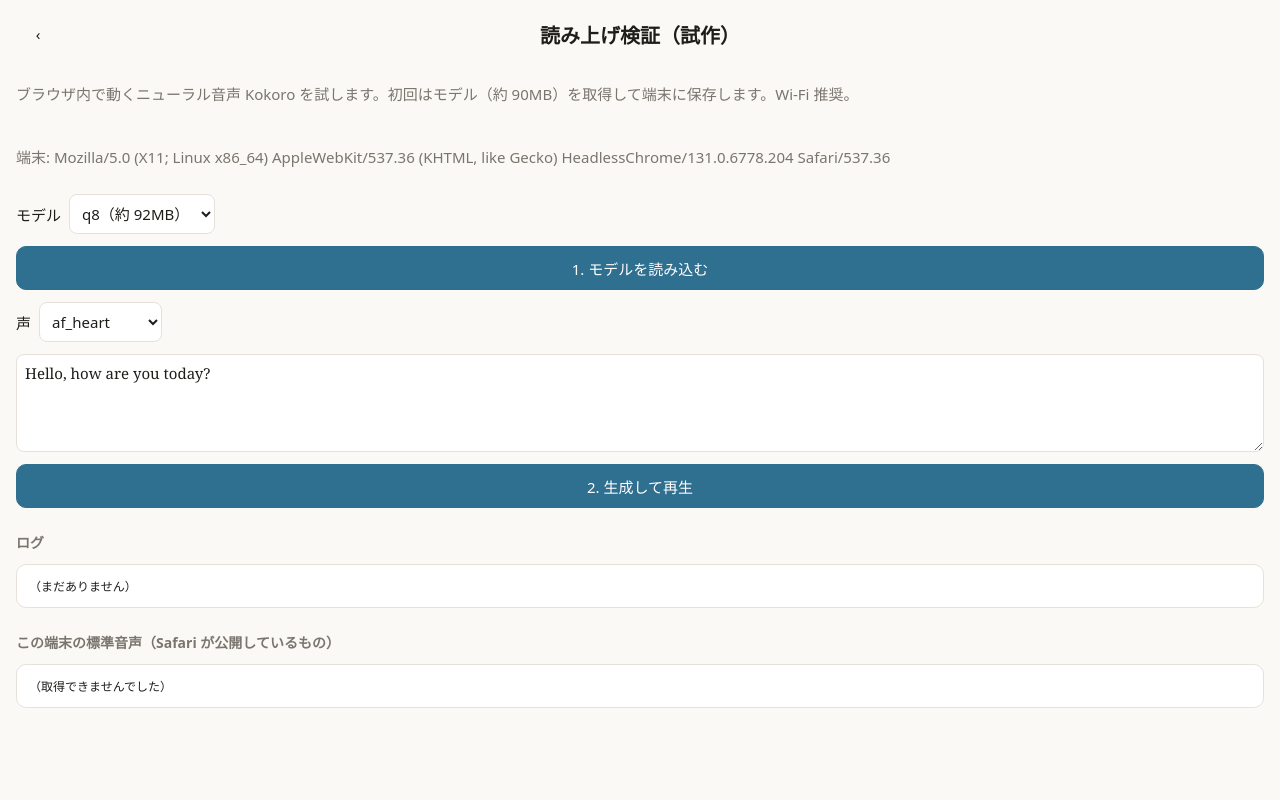
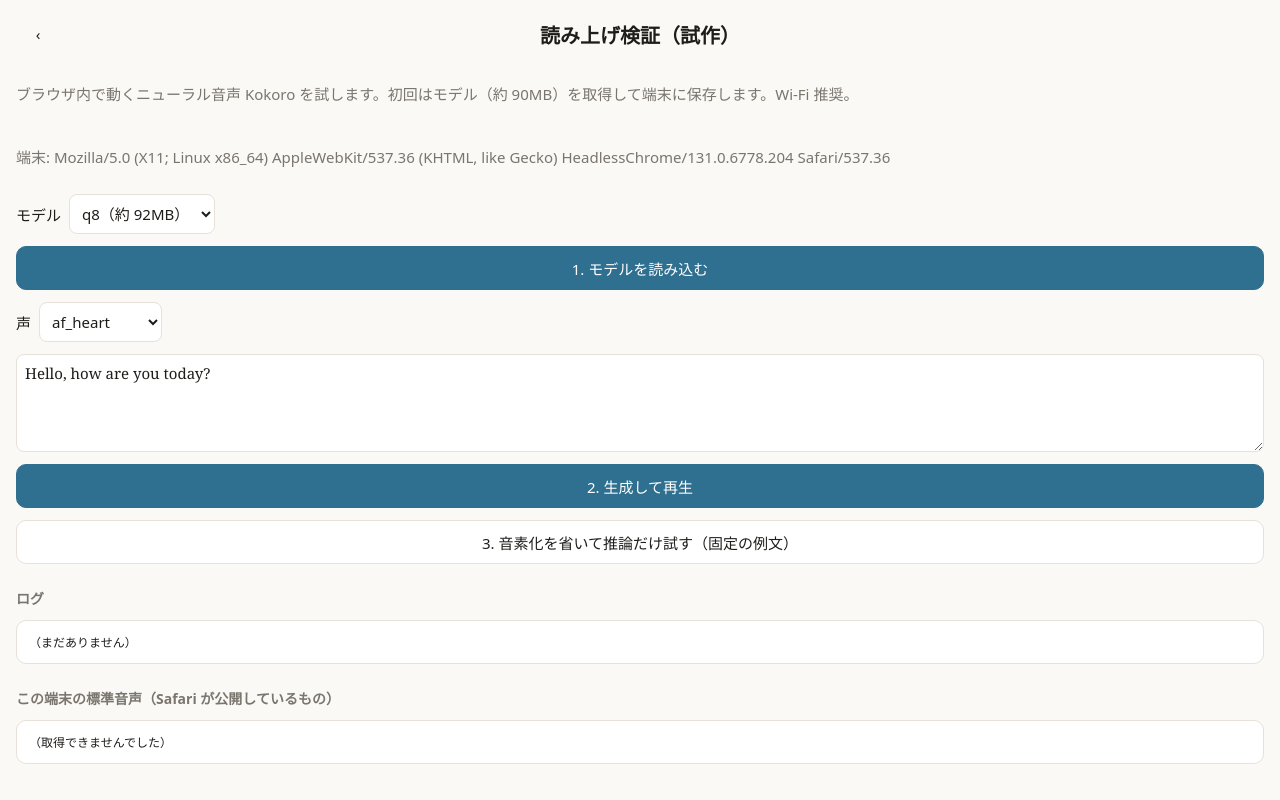
Before and after one commit to shinnkura/Lisread, a React (Vite) app: page / in a window 1280 px wide. Both pictures are taken after a click on the button "読み上げ検証（試作）". Built offline with nearby package versions, Linux system fonts and the light colour scheme.

Commit message:
試作: 音素化を省いた推論テストボタンと、音素化の時間制限を追加

```diff
--- a/src/services/speech/kokoro/KokoroBrowser.ts
+++ b/src/services/speech/kokoro/KokoroBrowser.ts
@@ -80,8 +80,9 @@ export async function loadKokoro(opts: { modelFile?: KokoroModelFile; onProgress
   stage('ランタイム起動', t);
   t = performance.now();
   const { phonemize } = await import('phonemizer');
-  await phonemize('hello', 'en-us'); // espeak-ng の初期化をここで済ませ、生成時に固まって見えないようにする
-  stage('音素化ライブラリ準備', t);
+  // espeak-ng の初期化をここで済ませる。iPhone Safari で固まる事例があるため 20 秒で打ち切り、読み込み自体は続行する
+  const warm = await Promise.race([phonemize('hello', 'en-us').then(() => 'ok'), new Promise<string>((r) => setTimeout(() => r('timeout'), 20000))]);
+  stage(warm === 'ok' ? '音素化ライブラリ準備' : '音素化ライブラリ準備（20 秒で応答なし。音素化は使えない可能性）', t);
   t = performance.now();
   const vocab = vocabFromTokenizerJson(JSON.parse(new TextDecoder().decode(await fetchCached(`${base}/tokenizer.json`, opts.onProgress))));
   let modelBuf: ArrayBuffer | null = await fetchCached(`${base}/onnx/${modelFile}.onnx`, opts.onProgress);
--- a/src/views/lab/TtsLabView.tsx
+++ b/src/views/lab/TtsLabView.tsx
@@ -12,6 +12,15 @@ const VOICES = ['af_heart', 'af_bella', 'af_nicole', 'af_sarah', 'am_adam', 'am_
 // Node での比較: uint8 は q8 と同速で 2 倍のサイズ、q8f16 / fp16 は CPU（wasm）で動かないため q8 のみ
 const MODELS: { id: KokoroModelFile; label: string }[] = [{ id: 'model_quantized', label: 'q8（約 92MB）' }];
 const DEFAULT_TEXT = 'Hello, how are you today?';
+// 音素化を通さずに推論だけを測るための固定音素（"Hello, how are you today?" を espeak で音素化した結果）
+const FIXED_PHONEMES = 'həlˈoʊ, hˌaʊ ɑːɹ juː tədˈeɪ?';
+
+function withTimeout<T>(p: Promise<T>, ms: number, what: string): Promise<T> {
+  return new Promise((res, rej) => {
+    const t = setTimeout(() => rej(new Error(`${what}が ${ms / 1000} 秒以内に終わりませんでした`)), ms);
+    p.then((v) => { clearTimeout(t); res(v); }, (e) => { clearTimeout(t); rej(e); });
+  });
+}
 
 export function TtsLabView() {
   const [modelFile, setModelFile] = useState<KokoroModelFile>('model_quantized');
@@ -69,7 +78,7 @@ export function TtsLabView() {
     }
   };
 
-  const generate = async () => {
+  const generate = async (fixedPhonemes?: string) => {
     unlockAudio();
     const k = kokoro.current;
     if (!k) { add('先にモデルを読み込んでください'); return; }
@@ -77,9 +86,15 @@ export function TtsLabView() {
     try {
       const lang: KokoroLang = voice.startsWith('b') ? 'b' : 'a';
       const t0 = performance.now();
-      add('音素化開始');
-      const ps = await textToPhonemes(text, lang, k.phonemize);
-      add(`音素化 ${((performance.now() - t0) / 1000).toFixed(2)} 秒: ${ps}`);
+      let ps: string;
+      if (fixedPhonemes) {
+        ps = fixedPhonemes;
+        add(`固定の音素を使用: ${ps}`);
+      } else {
+        add('音素化開始');
+        ps = await withTimeout(textToPhonemes(text, lang, k.phonemize), 20000, '音素化');
+        add(`音素化 ${((performance.now() - t0) / 1000).toFixed(2)} 秒: ${ps}`);
+      }
       const v = await k.getVoice(voice);
       add(`音声データ取得済み。推論開始（トークン ${k.engine.tokenize(ps).length}）`);
       const t1 = performance.now();
@@ -121,6 +136,7 @@ export function TtsLabView() {
         </select></label>
         <textarea className="lab-text" value={text} onChange={(e) => setText(e.target.value)} rows={4} />
         <button className="btn btn-primary" onClick={() => void generate()} disabled={busy}>2. 生成して再生</button>
+        <button className="btn" onClick={() => void generate(FIXED_PHONEMES)} disabled={busy}>3. 音素化を省いて推論だけ試す（固定の例文）</button>
         <h2>ログ</h2>
         <pre className="lab-log" data-testid="lab-log">{log.join('\n') || '（まだありません）'}</pre>
         <h2>この端末の標準音声（Safari が公開しているもの）</h2>
```
